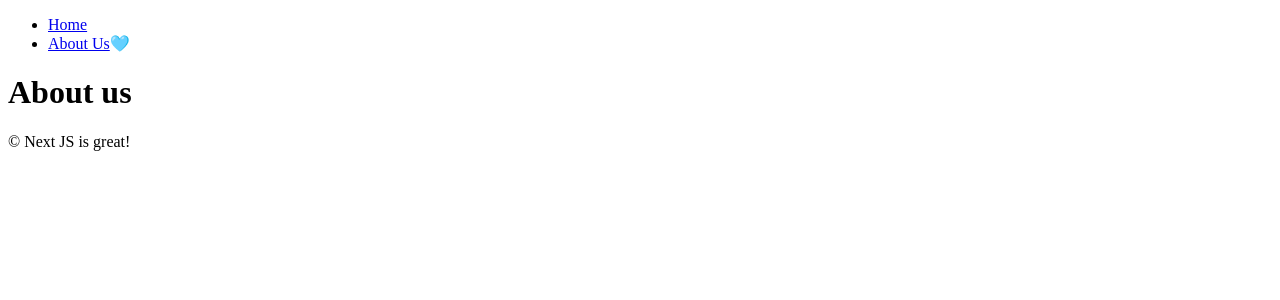
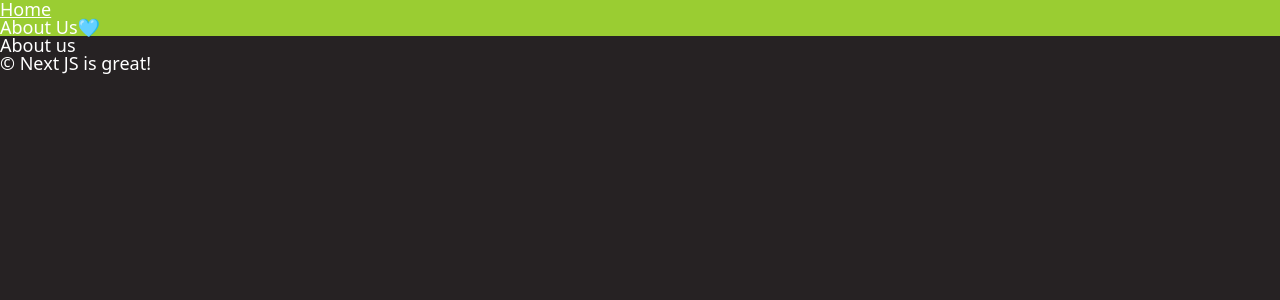
Before and after one commit to Eastynfromeast/nextjs14-again, a Next.js app: page /about-us in a window 1280 px wide. Shown: the top 300 px of the page. Built offline with nearby package versions, Linux system fonts and the light colour scheme.

Commit message:
learn how to style with  name.module.css and styles.class

```diff
--- a/app/layout.tsx
+++ b/app/layout.tsx
@@ -1,3 +1,4 @@
+import "../styles/global.css";
 import { Metadata } from "next";
 import Naviagation from "../components/navigation";
 
--- a/components/navigation.tsx
+++ b/components/navigation.tsx
@@ -3,13 +3,14 @@
 import Link from "next/link";
 import { usePathname } from "next/navigation";
 import { useState } from "react";
+import styles from "../styles/navigation.module.css";
 
 export default function Naviagation() {
 	const path = usePathname();
 	const [count, setCount] = useState(0);
 
 	return (
-		<nav>
+		<nav className={styles.nav}>
 			<ul>
 				<li>
 					<Link href="/">Home</Link>
--- /dev/null
+++ b/styles/global.css
@@ -0,0 +1,150 @@
+/* http://meyerweb.com/eric/tools/css/reset/
+   v2.0 | 20110126
+   License: none (public domain)
+*/
+
+html,
+body,
+div,
+span,
+applet,
+object,
+iframe,
+h1,
+h2,
+h3,
+h4,
+h5,
+h6,
+p,
+blockquote,
+pre,
+a,
+abbr,
+acronym,
+address,
+big,
+cite,
+code,
+del,
+dfn,
+em,
+img,
+ins,
+kbd,
+q,
+s,
+samp,
+small,
+strike,
+strong,
+sub,
+sup,
+tt,
+var,
+b,
+u,
+i,
+center,
+dl,
+dt,
+dd,
+ol,
+ul,
+li,
+fieldset,
+form,
+label,
+legend,
+table,
+caption,
+tbody,
+tfoot,
+thead,
+tr,
+th,
+td,
+article,
+aside,
+canvas,
+details,
+embed,
+figure,
+figcaption,
+footer,
+header,
+hgroup,
+menu,
+nav,
+output,
+ruby,
+section,
+summary,
+time,
+mark,
+audio,
+video {
+	margin: 0;
+	padding: 0;
+	border: 0;
+	font-size: 100%;
+	font: inherit;
+	vertical-align: baseline;
+}
+/* HTML5 display-role reset for older browsers */
+article,
+aside,
+details,
+figcaption,
+figure,
+footer,
+header,
+hgroup,
+menu,
+nav,
+section {
+	display: block;
+}
+body {
+	line-height: 1;
+}
+ol,
+ul,
+li {
+	list-style: none;
+}
+blockquote,
+q {
+	quotes: none;
+}
+blockquote:before,
+blockquote:after,
+q:before,
+q:after {
+	content: "";
+	content: none;
+}
+table {
+	border-collapse: collapse;
+	border-spacing: 0;
+}
+
+* {
+	box-sizing: border-box;
+}
+
+body {
+	font-family: system-ui, -apple-system, BlinkMacSystemFont, "Segoe UI", Roboto, Oxygen, Ubuntu, Cantarell, "Open Sans", "Helvetica Neue", sans-serif;
+	color: #fff;
+	background: #262223;
+	font-size: 18px;
+}
+
+a {
+	color: inherit;
+	text-decoration: none;
+}
+
+a:hover {
+	text-decoration: underline;
+}
--- /dev/null
+++ b/styles/navigation.module.css
@@ -0,0 +1,3 @@
+.nav {
+	background-color: yellowgreen;
+}
```
